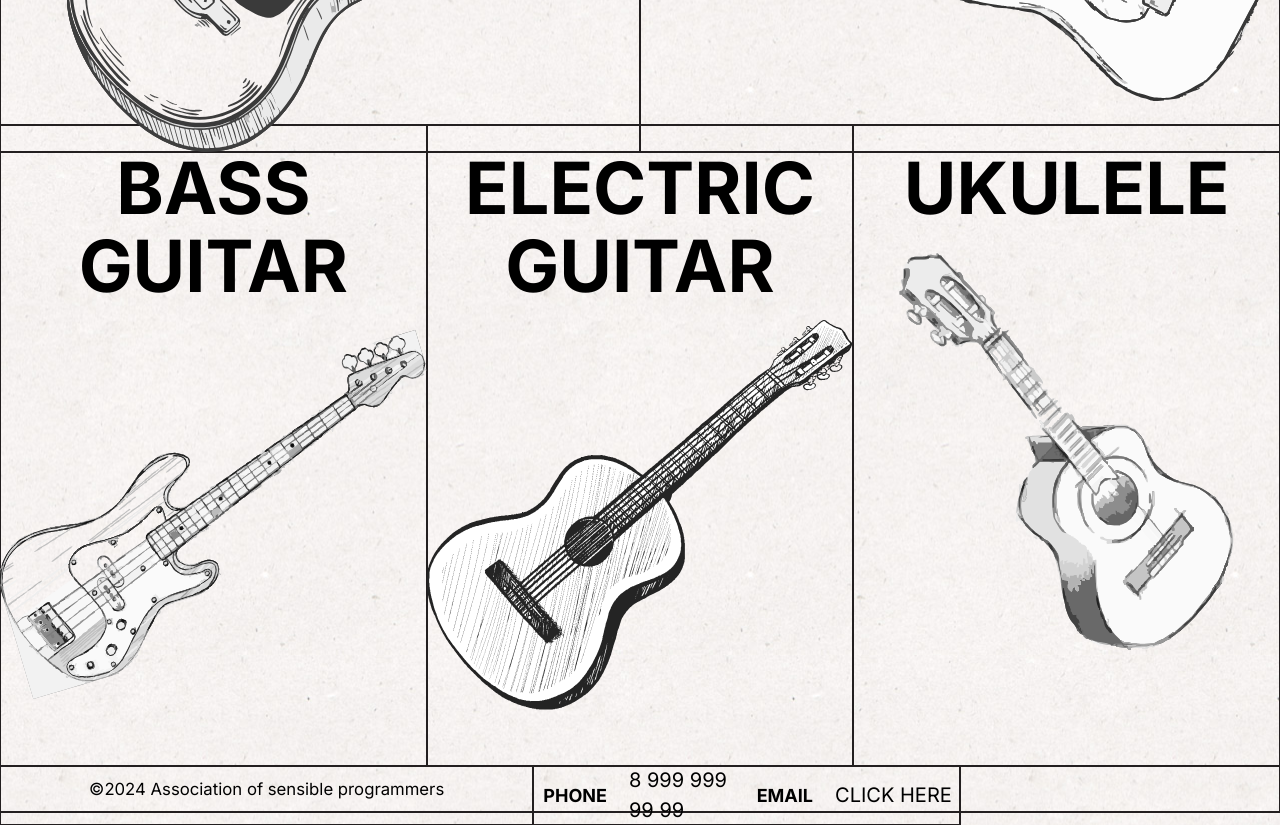
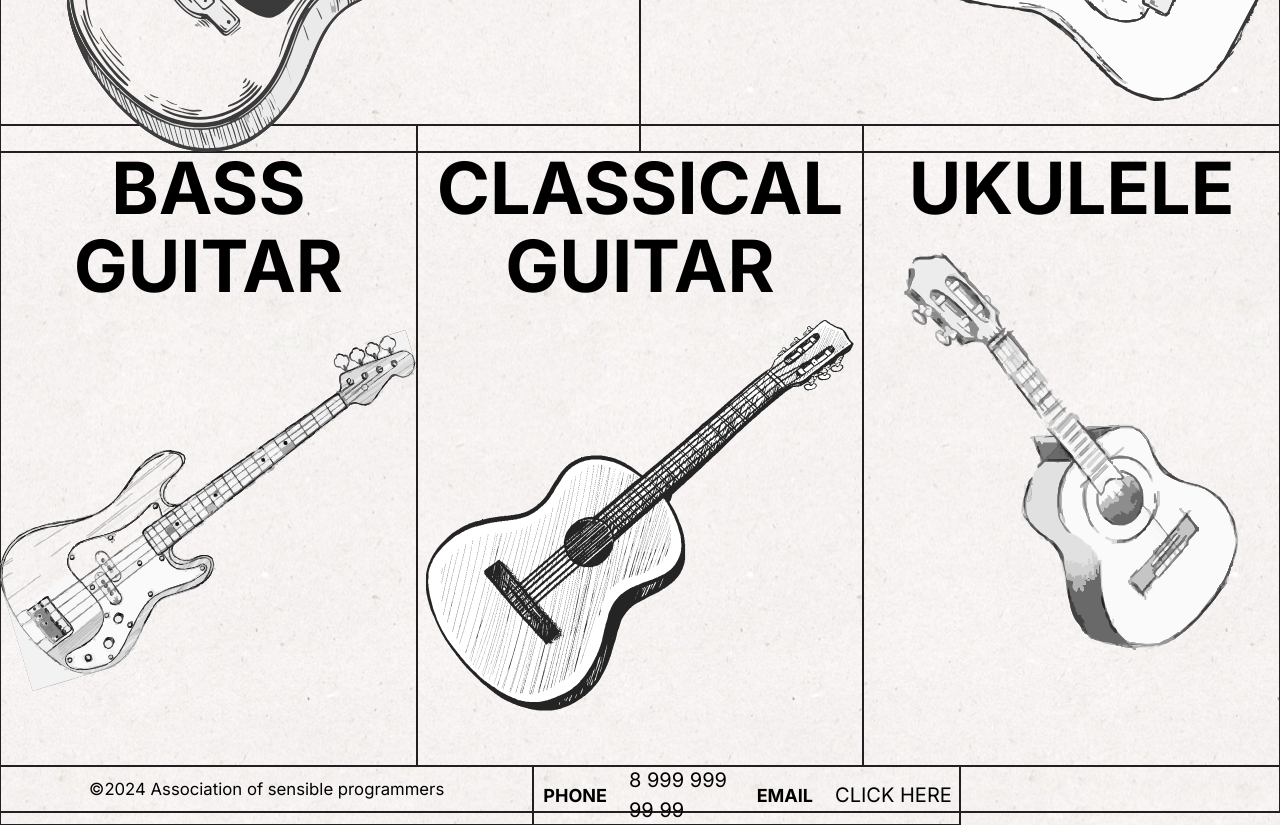
Before and after one commit to jenkinsyoung/web_music_sanctuary, a Next.js app: page /products in a window 1280 px wide. Shown: the part 800-1625 px from the top of the page. Built offline with nearby package versions, Linux system fonts and the light colour scheme.

Commit message:
modified:   src/app/products/page.tsx

```diff
--- a/src/app/products/page.tsx
+++ b/src/app/products/page.tsx
@@ -33,7 +33,7 @@ const ProductPage =()=>{
                         height={433}/>
                 </div>
                 <div className={styles.classic}>
-                    <h1>electric guitar</h1>
+                    <h1>classical guitar</h1>
                     <Image priority
                     src = '/guitar.svg'
                     alt=''
```
